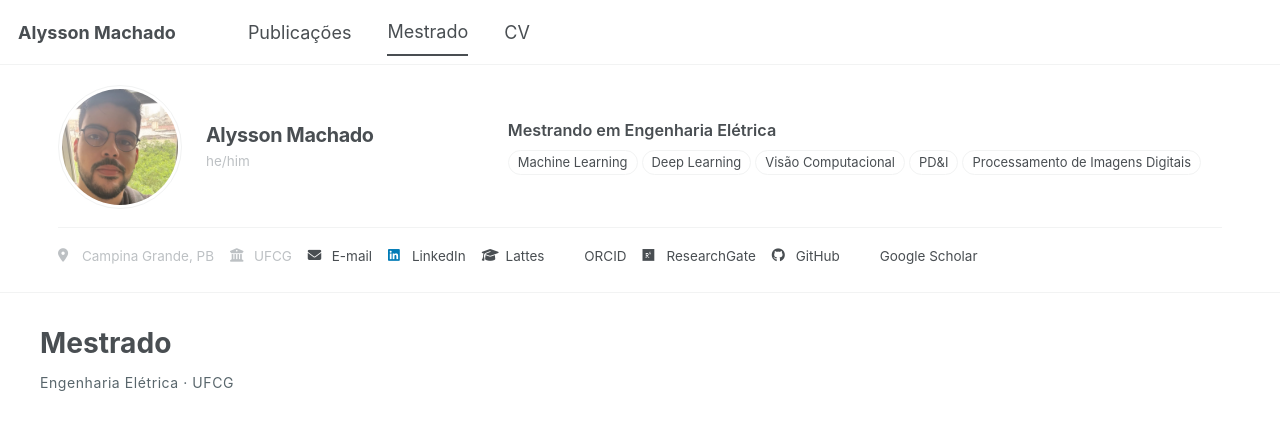
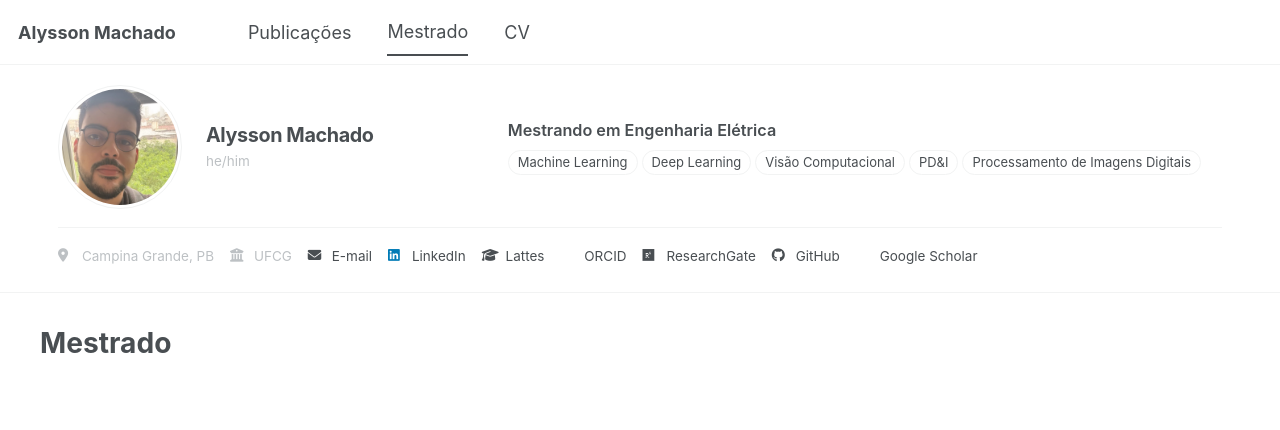
Before and after one commit to Alyssonmach/alyssonmach.github.io, a Jekyll site: the page built from _pages/mestrado.html, in a window 1280 px wide and 900 px high. Shown: the top 430 px of the window. Built offline with Jekyll 4.4.1, drawn with Linux system fonts in a browser that asks for light colours; a style sheet for code colours, icons or effects is not loaded.

Commit message:
updating page management

```diff
--- a/_data/navigation.yml
+++ b/_data/navigation.yml
@@ -1,7 +1,7 @@
 # Links do cabeçalho, na ordem de exibição; páginas fora do menu continuam publicadas.
 main:
   - title: "Publicações"
-    url: /publications/
+    url: /
 
 
   - title: "Mestrado"
--- a/_includes/masthead.html
+++ b/_includes/masthead.html
@@ -5,8 +5,8 @@
       <nav id="site-nav" class="greedy-nav">
         <button class="nav-toggle" type="button" aria-label="Menu" aria-controls="navigation-links" aria-expanded="false"><span class="navicon"></span></button>
         <ul class="visible-links">
-          <li class="masthead__menu-item masthead__menu-item--lg persist {% if page.url == '/' or page.url == '/index.html' %}selected{% endif %}">
-            <a href="{{ base_path }}/">{{ site.title }}</a>
+          <li class="masthead__menu-item masthead__menu-item--lg persist {% if page.url contains '/about/' or page.url == '/about.html' %}selected{% endif %}">
+            <a href="{{ base_path }}/about/">{{ site.title }}</a>
           </li>
           {% for link in site.data.navigation.main %}
             {% if link.url contains 'http' %}
@@ -14,7 +14,7 @@
             {% else %}
               {% assign domain = base_path %}
             {% endif %}
-            <li class="masthead__menu-item {% if page.url contains link.url and link.url != '/' %}selected{% endif %}">
+            <li class="masthead__menu-item {% if page.url contains link.url and link.url != '/' or page.url == '/' and link.url == '/' %}selected{% endif %}">
               <a href="{{ domain }}{{ link.url }}">{{ link.title }}</a>
             </li>
           {% endfor %}
--- a/_pages/mestrado.html
+++ b/_pages/mestrado.html
@@ -9,7 +9,6 @@
 ---
 
 <div class="masters">
-  <p class="masters__eyebrow">Engenharia Elétrica · UFCG</p>
 
   {% assign materials = site.static_files | sort: 'path' %}
   {% for group in site.data.mestrado.groups %}
--- a/_pages/publications.html
+++ b/_pages/publications.html
@@ -1,8 +1,10 @@
 ---
 layout: archive
 title: "Publicações"
-permalink: /publications/
+permalink: /
 author_profile: true
+redirect_from:
+  - /publications/
 ---
 
 <div class="publications">
```
Also changed, not shown: _pages/about.md (+1 -2 lines).
